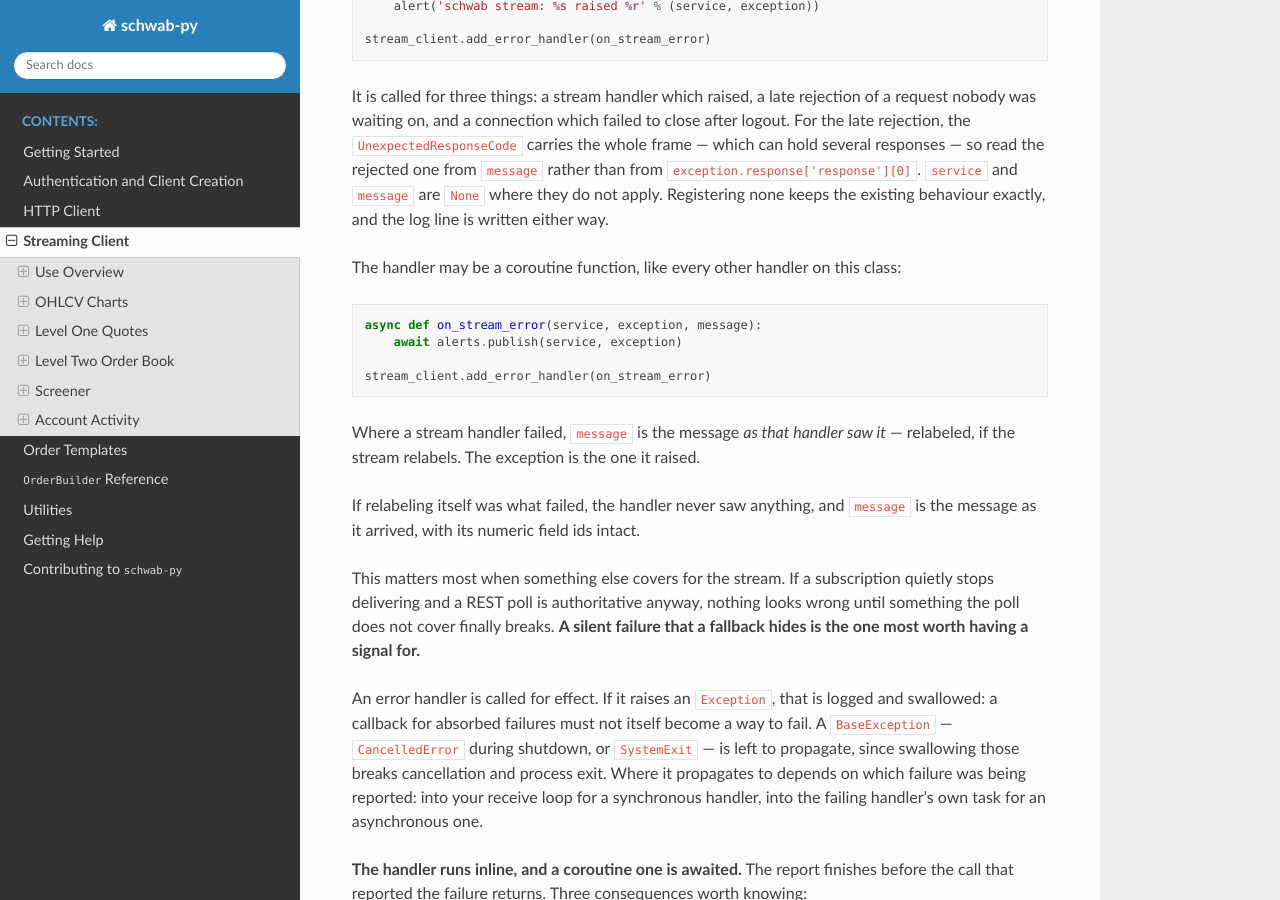
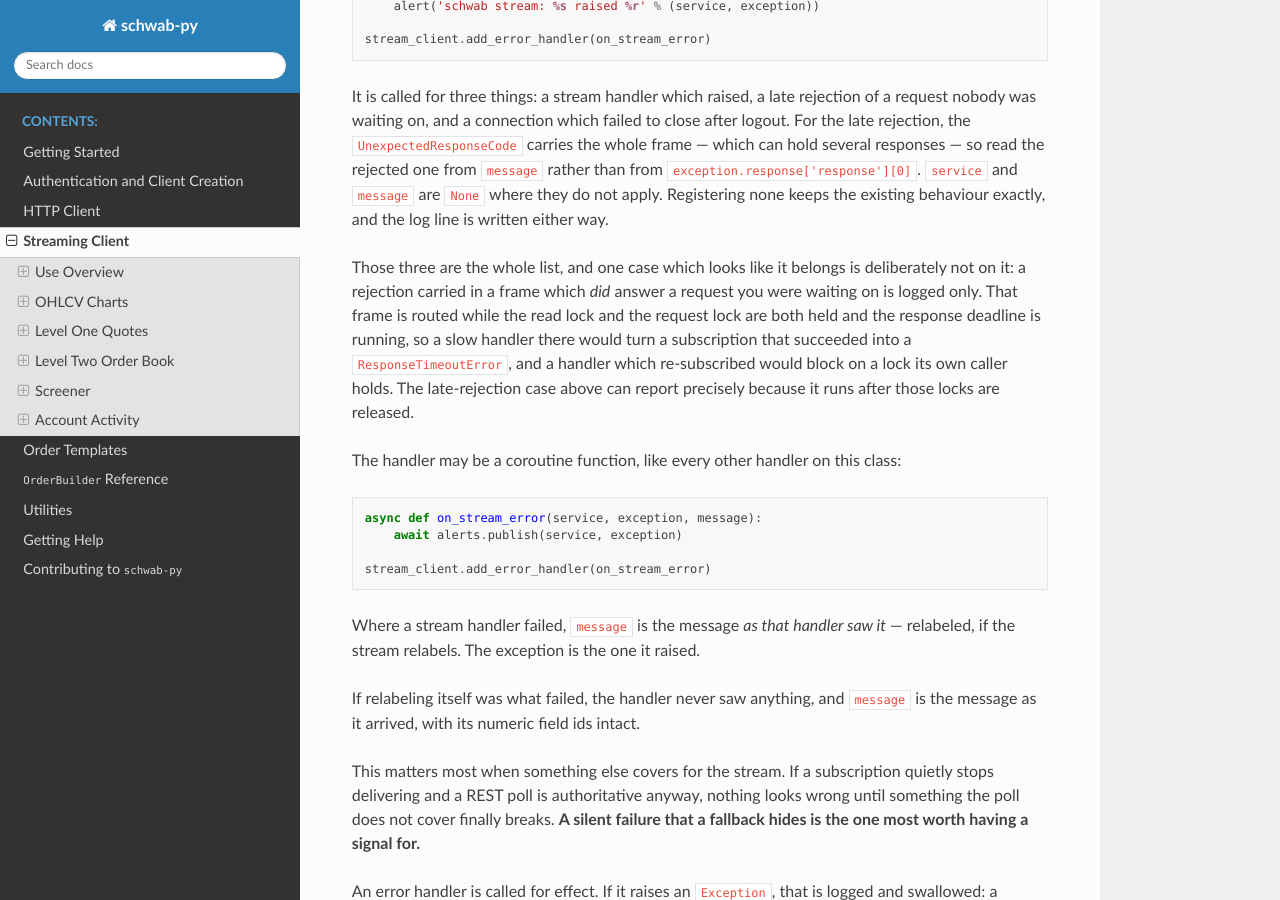
Before and after one commit to Hu1kSmash/schwab-py, a Sphinx documentation site: the page built from docs/streaming.rst, in a window 1280 px wide and 900 px high, scrolled down 4147 px. Built offline with Sphinx 7.4.7 and the Read the Docs theme 3.1.0, drawn with Linux system fonts in a browser that asks for light colours.

Commit message:
Keep user code off the response routing path; finish the extras docs
The extra-response check added earlier on this branch called
add_error_handler from inside _receive's routing path. That path holds the
read lock, holds the request lock on a request, and runs inside the response
deadline, so a slow handler could turn a subscription that succeeded into a
ResponseTimeoutError and a handler that re-subscribed would block on a lock
its own caller holds. The check is now logging only: service, command, code
and msg go to the logger and no user code runs there. The late-rejection path
added in 2.2.0 still reports, because it runs after those locks are released.

add_error_handler's docstring said a coroutine handler is "scheduled the same
way a coroutine stream handler is". It has been awaited since the drain was
removed. Corrected, and both it and docs/streaming.rst now state which case
deliberately does not reach a handler and why, so the exclusion is not read as
an oversight later.

Also on the extras work:

 - flask is checked in the parent of client_from_login_flow. Checking it in
   the child surfaced a missing extra as RedirectServerExitedError.
 - The pip command in the ImportError interpolates schwab.version.version, so
   it is pasteable rather than aspirational.
 - docs/getting-started.rst: the Optional Extras subsection had swallowed the
   install-verification text and the virtualenv note, which belong to the
   parent section. Moved above it.
 - docs/requirements.txt dropped Flask, multiprocess, psutil and the entirely
   unused prompt_toolkit. It now lists install_requires and the theme.
   Verified by building the docs with -W in a venv holding nothing else.

855 tests on 3.11, 3.12 and 3.14. Docs build clean with -W. audit_prices
sweeps 57,024 values with no disagreement.

```diff
--- a/README.rst
+++ b/README.rst
@@ -78,9 +78,11 @@ project from PyPI instead:
 
 .. code-block:: shell
 
-  pip install "schwab-py @ git+https://github.com/Hu1kSmash/schwab-py@v2.2.0"
+  pip install "schwab-py[login] @ git+https://github.com/Hu1kSmash/schwab-py@v2.2.0"
 
-That installs the three packages the library always needs. The interactive
+``[login]`` is there because the example below calls ``easy_client``, which
+opens a browser login flow the first time it runs. Without it, the plain
+``schwab-py`` install is the three packages the library always needs. The interactive
 login flow and the order-code generator each need an extra ---
 ``schwab-py[login]`` and ``schwab-py[codegen]`` --- because neither is used by a
 program that loads its token from a file, and a bare install is twelve fewer
--- a/docs/streaming.rst
+++ b/docs/streaming.rst
@@ -237,9 +237,18 @@ It is called for three things: a stream handler which raised, a late rejection
 of a request nobody was waiting on, and a connection which failed to close after
 logout. For the late rejection, the ``UnexpectedResponseCode`` carries the whole
 frame — which can hold several responses — so read the rejected one from
-``message`` rather than from ``exception.response['response'][0]``. ``service`` and ``message`` are ``None`` where they do not apply.
-Registering none keeps the existing behaviour exactly, and the log line is
-written either way.
+``message`` rather than from ``exception.response['response'][0]``. ``service``
+and ``message`` are ``None`` where they do not apply. Registering none keeps the
+existing behaviour exactly, and the log line is written either way.
+
+Those three are the whole list, and one case which looks like it belongs is
+deliberately not on it: a rejection carried in a frame which *did* answer a
+request you were waiting on is logged only. That frame is routed while the read
+lock and the request lock are both held and the response deadline is running, so
+a slow handler there would turn a subscription that succeeded into a
+``ResponseTimeoutError``, and a handler which re-subscribed would block on a lock
+its own caller holds. The late-rejection case above can report precisely because
+it runs after those locks are released.
 
 The handler may be a coroutine function, like every other handler on this class:
 
```
Also changed, not shown: CHANGELOG.md (+12 -2 lines), docs/getting-started.rst (+18 -18 lines), docs/requirements.txt (+6 -5 lines), 3 other files.
